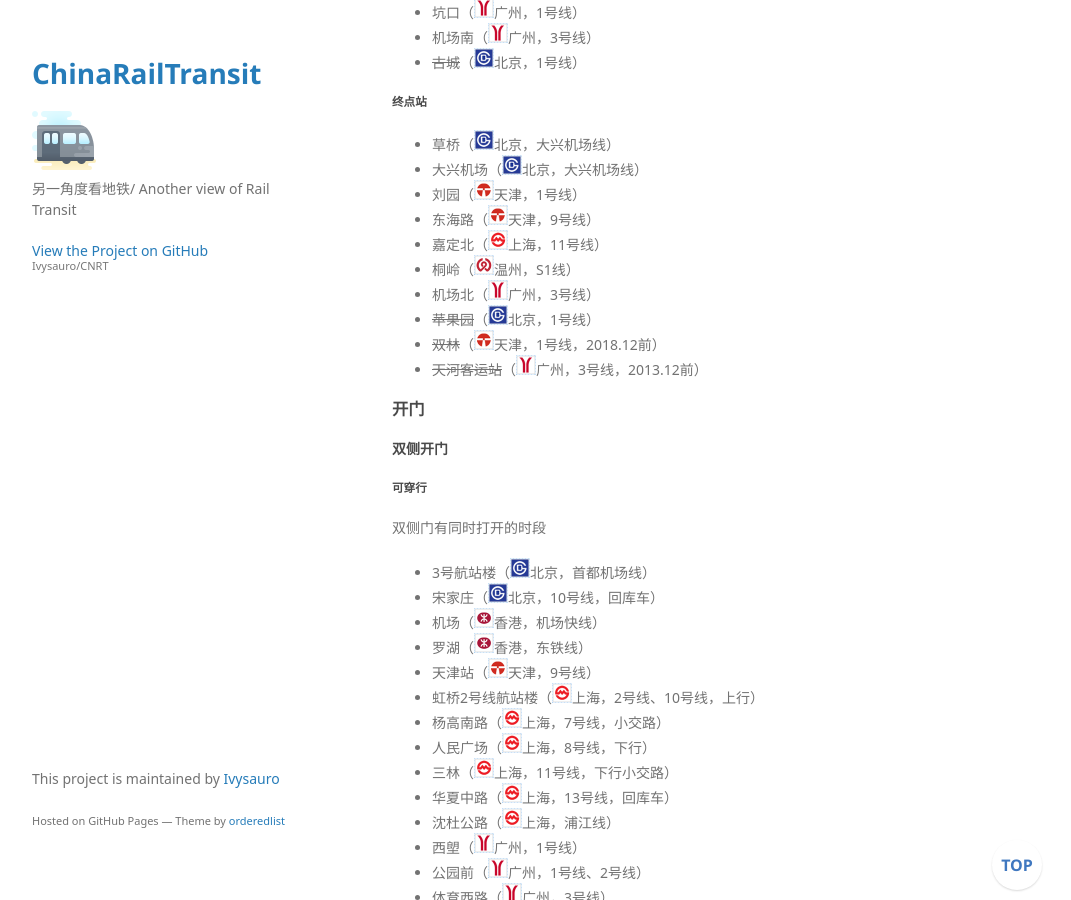
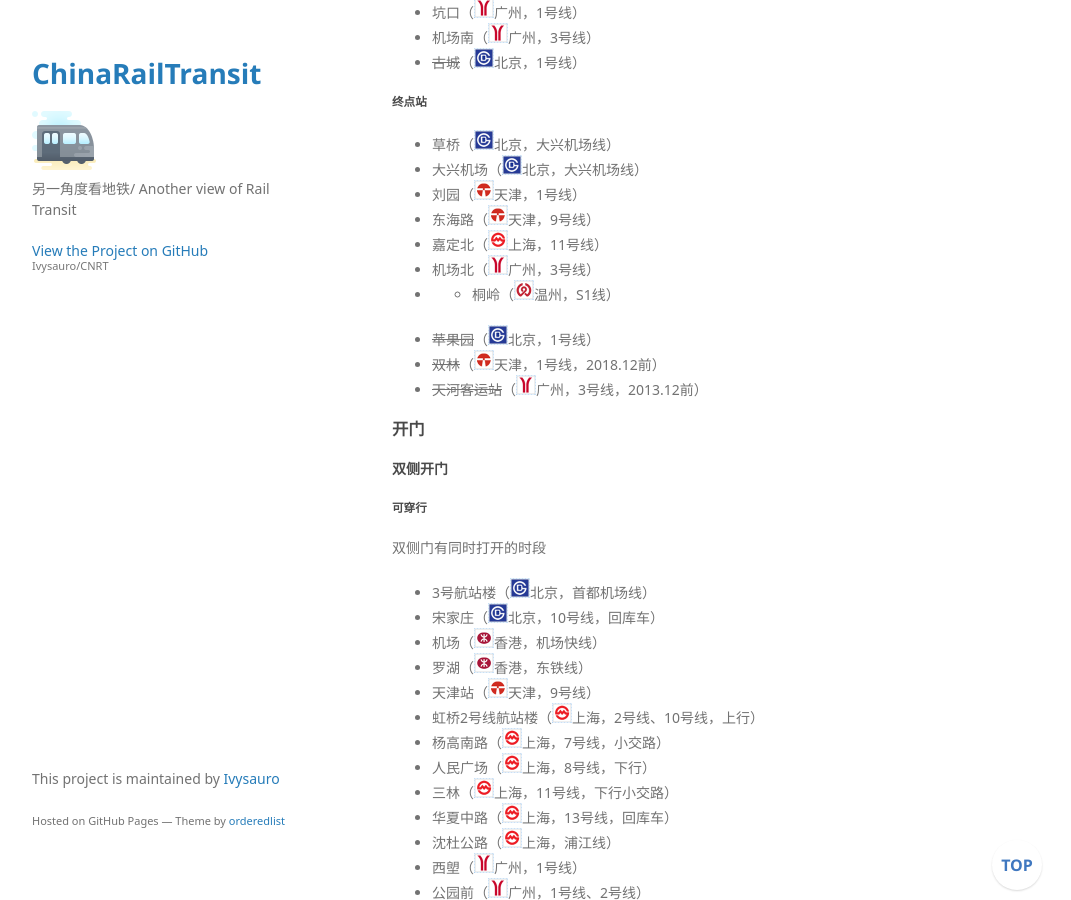
Before and after one commit to Ivysauro/CNRT, a Jekyll site: the page built from data/SpSta.md, in a window 1280 px wide and 900 px high, scrolled down 9735 px. Shown: the whole window, without its empty margins (178-1249 px from the left). Built offline with Jekyll 4.4.1, drawn with Linux system fonts in a browser that asks for light colours; some web fonts are replaced; our own code applies the rules of GitHub Pages for plain Markdown files; a script that is not in the unit is left out.

Commit message:
🍊调整换向条目中的内部顺序

```diff
--- a/data/SpSta.md
+++ b/data/SpSta.md
@@ -396,8 +396,8 @@
 - 刘园（<img src="https://raw.githubusercontent.com/Ivysauro/CNRT/master/images/city/tj.gif" width="20" hegiht="20"/>天津，1号线）
 - 东海路（<img src="https://raw.githubusercontent.com/Ivysauro/CNRT/master/images/city/tj.gif" width="20" hegiht="20"/>天津，9号线）
 - 嘉定北（<img src="https://raw.githubusercontent.com/Ivysauro/CNRT/master/images/city/sh.gif" width="20" hegiht="20"/>上海，11号线）
-- 桐岭（<img src="https://raw.githubusercontent.com/Ivysauro/CNRT/master/images/city/wz.gif" width="20" hegiht="20"/>温州，S1线）
 - 机场北（<img src="https://raw.githubusercontent.com/Ivysauro/CNRT/master/images/city/gz.gif" width="20" hegiht="20"/>广州，3号线）
+- - 桐岭（<img src="https://raw.githubusercontent.com/Ivysauro/CNRT/master/images/city/wz.gif" width="20" hegiht="20"/>温州，S1线）
 - ~~苹果园~~（<img src="https://raw.githubusercontent.com/Ivysauro/CNRT/master/images/city/bj.gif" width="20" hegiht="20"/>北京，1号线）
 - ~~双林~~（<img src="https://raw.githubusercontent.com/Ivysauro/CNRT/master/images/city/tj.gif" width="20" hegiht="20"/>天津，1号线，2018.12前）
 - ~~天河客运站~~（<img src="https://raw.githubusercontent.com/Ivysauro/CNRT/master/images/city/gz.gif" width="20" hegiht="20"/>广州，3号线，2013.12前）
```
